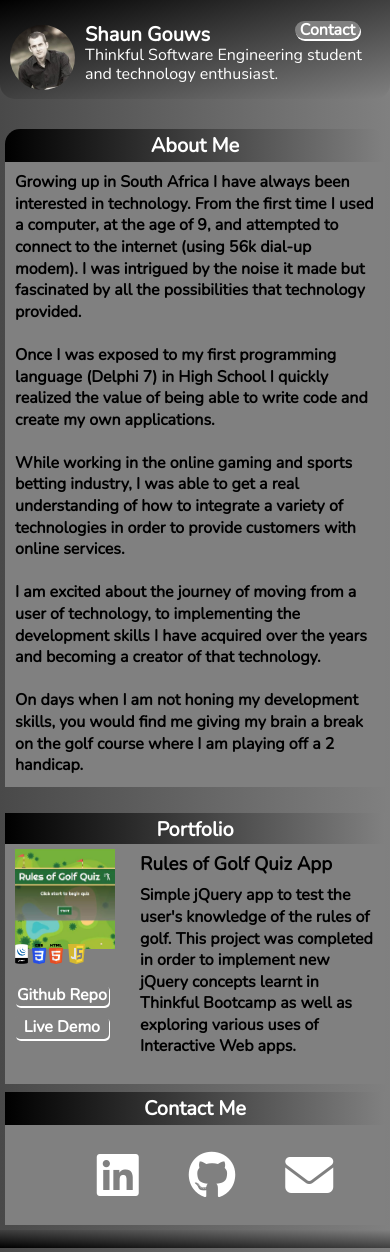
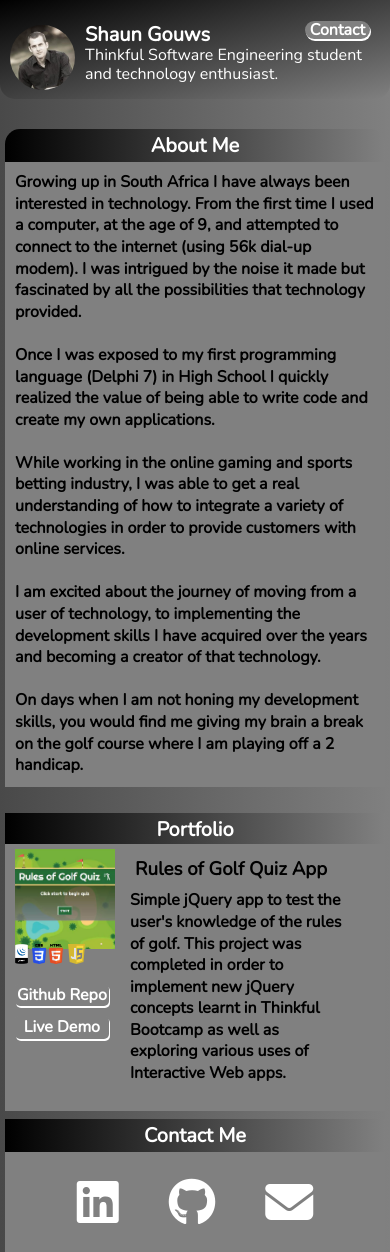
Before and after one commit to Goose39/portfolio, a plain HTML site: page index.html in a window 390 px wide. Shown: the top 1252 px of the page. Drawn offline with nearby package versions, Linux system fonts and the light colour scheme.

Commit message:
minor css and HTML fixes

```diff
--- a/index.css
+++ b/index.css
@@ -18,6 +18,7 @@ h1 {
 
 h3 {
     margin-bottom: 5px;
+    padding: 5px;
 }
 
 li {
@@ -50,6 +51,7 @@ footer {
 .social-list {
     display: flex;
     justify-content: center;
+    padding-left: 0px;
 }
 
 .social-list li {
@@ -127,9 +129,9 @@ footer {
 }
 
 .navbar {
-    position: fixed;
+    position: absolute;
     top: 5px;
-    right: 10px;
+    right: 0px;
 }
 
 .bio {
@@ -182,11 +184,11 @@ footer {
     width: 100px;
     height: 100px;
     position: absolute;
+    top: 5px;
+    left: 10px;
     background-image: url("images/quiz-app-screenshot.JPG");
     background-position: center;
     background-size: cover;
-    top: 5px;
-    left: 10px;
 }
 
 .name, .desc {
@@ -244,4 +246,11 @@ footer p {
         display: none;
     }
 
+    .name, .desc {
+        margin-left: 115px;
+        text-align: left;
+        width: 65%;
+    }
+
+
 }
```
